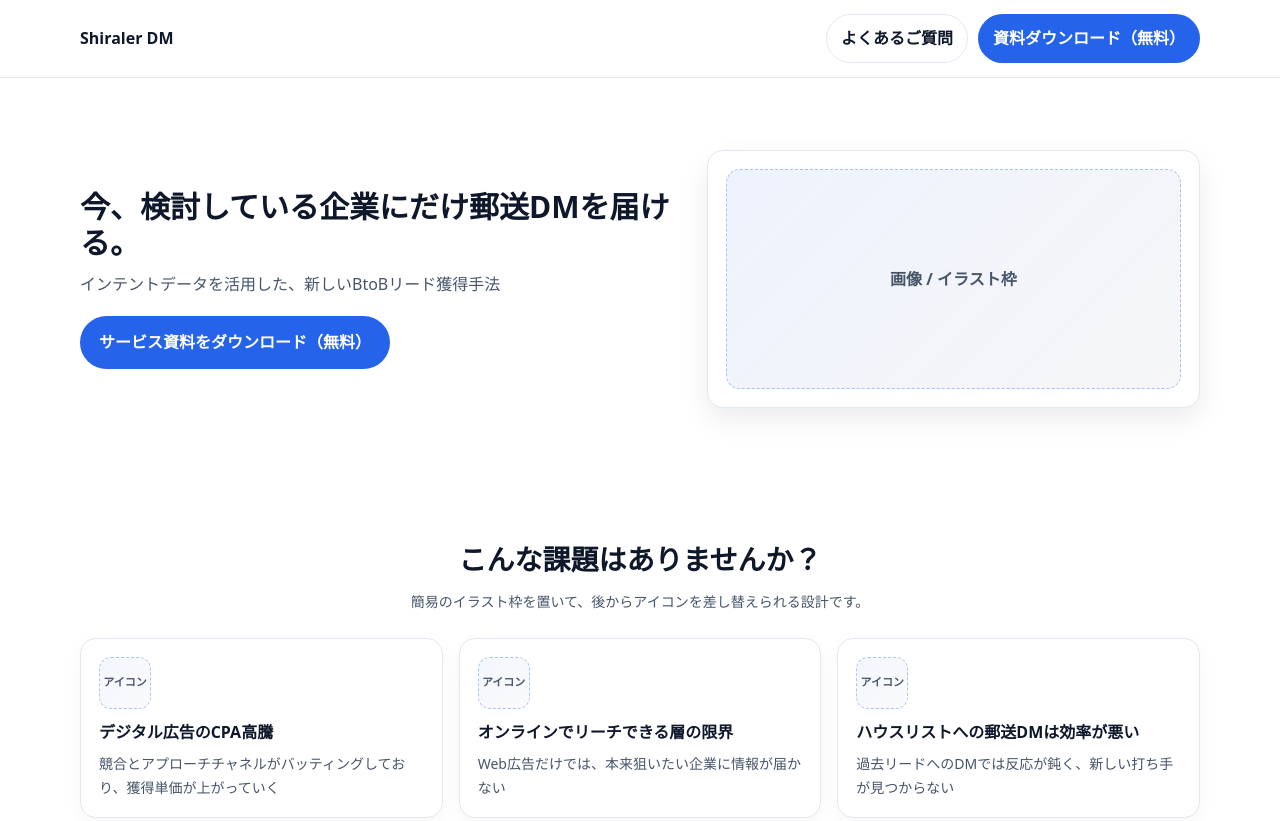
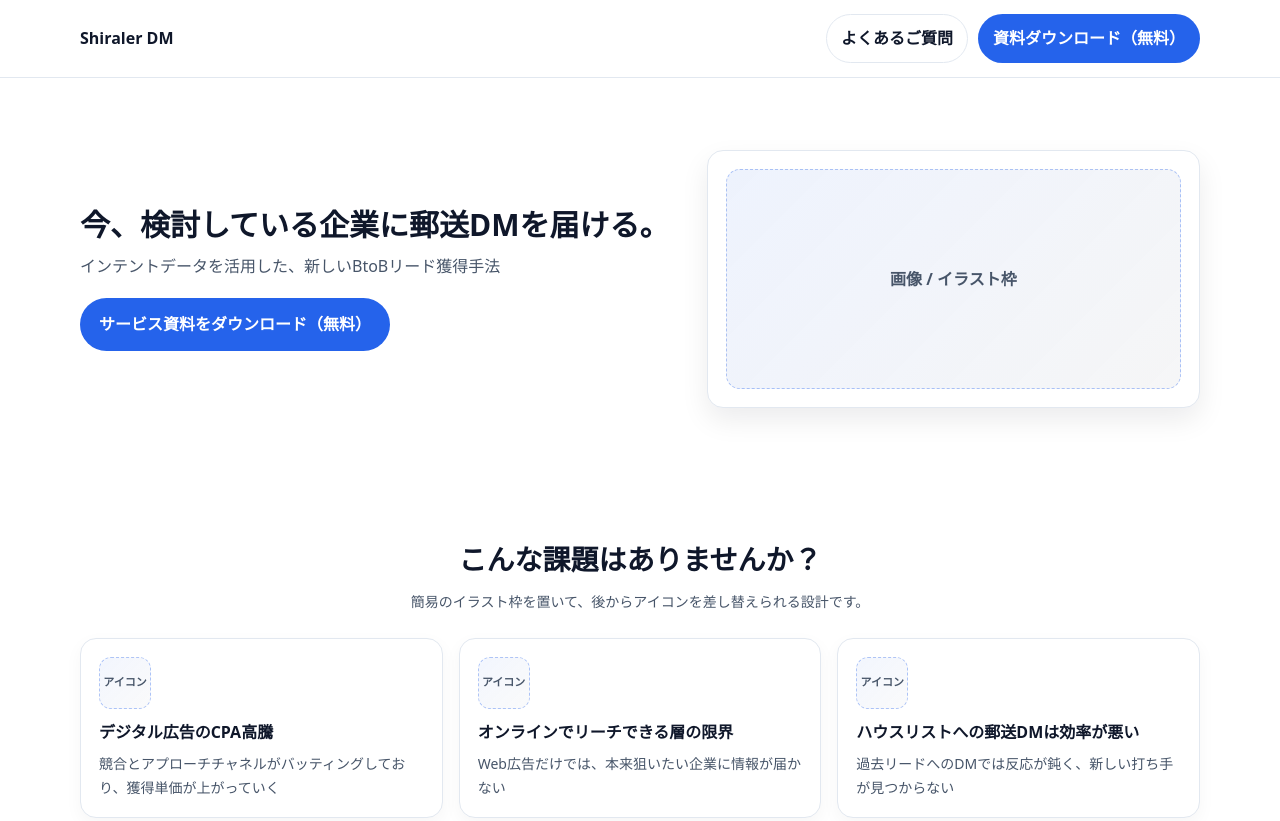
Before and after one commit to kisarate12/btob-dm, a plain HTML site: page index.html in a window 1280 px wide. Shown: the top 821 px of the page. Drawn offline with Linux system fonts and the light colour scheme.

Commit message:
change hero-title

```diff
--- a/index.html
+++ b/index.html
@@ -26,7 +26,7 @@
   <section class="hero">
     <div class="container hero-inner">
       <div class="hero-copy">
-        <h1 class="hero-title">今、検討している企業にだけ郵送DMを届ける。</h1>
+        <h1 class="hero-title">今、検討している企業に郵送DMを届ける。</h1>
         <p class="hero-lead">インテントデータを活用した、新しいBtoBリード獲得手法</p>
 
         <a class="btn btn-primary btn-lg" href="#download">サービス資料をダウンロード（無料）</a>
```
